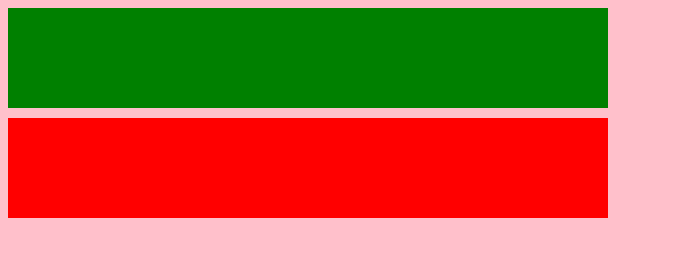
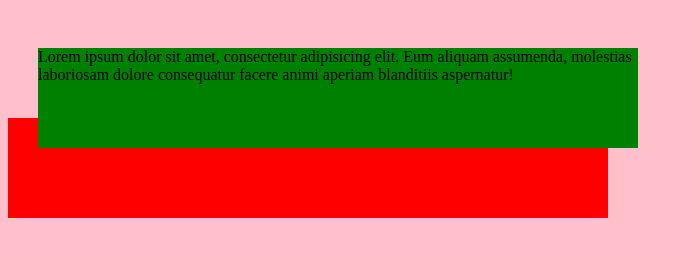
Before and after one commit to grabczakkamil/css-podstawy, a plain HTML site: page pozycjonowanie-elementów-css/index.html in a window 1280 px wide. Shown: the whole page, without its empty margins (0-693 px from the left). Drawn offline with Linux system fonts and the light colour scheme.

```diff
--- a/pozycjonowanie-elementów-css/css/style.css
+++ b/pozycjonowanie-elementów-css/css/style.css
@@ -1,12 +1,18 @@
 body {
     background-color: pink;
 }
+
 #pierwszy {
     background-color: green;
     width: 600px;
     height: 100px;
     margin-bottom: 10px;
+
+    position: relative;
+    top: 40px;
+    left: 30px;
 }
+
 #drugi {
     background-color: red;
     width: 600px;
--- a/pozycjonowanie-elementów-css/index.html
+++ b/pozycjonowanie-elementów-css/index.html
@@ -6,7 +6,7 @@
     <link rel="stylesheet" href="css/style.css">
 </head>
 <body>
-   <div id="pierwszy"></div>
+   <div id="pierwszy">Lorem ipsum dolor sit amet, consectetur adipisicing elit. Eum aliquam assumenda, molestias laboriosam dolore consequatur facere animi aperiam blanditiis aspernatur!</div>
    <div id="drugi"></div>
 </body>
 </html>
```
